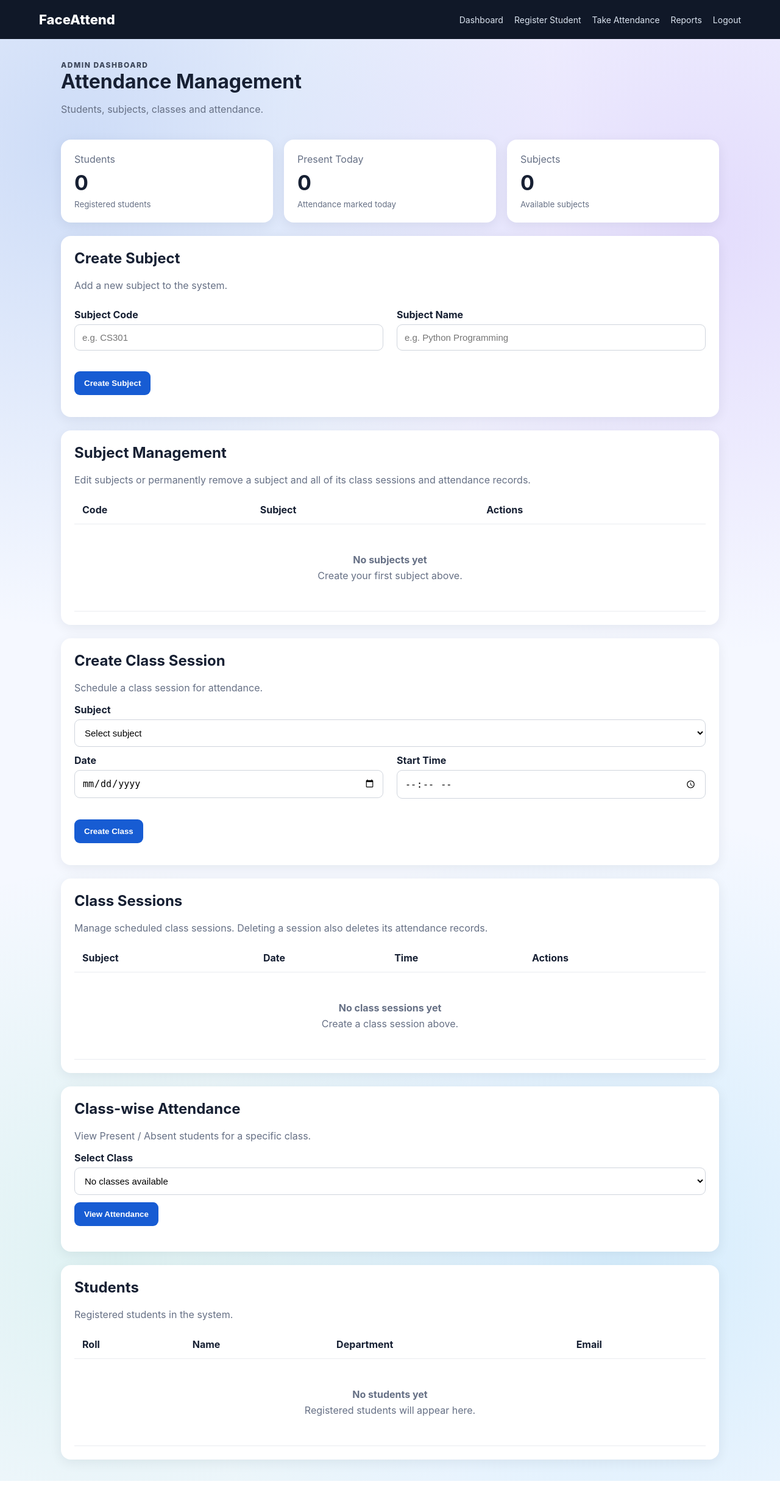
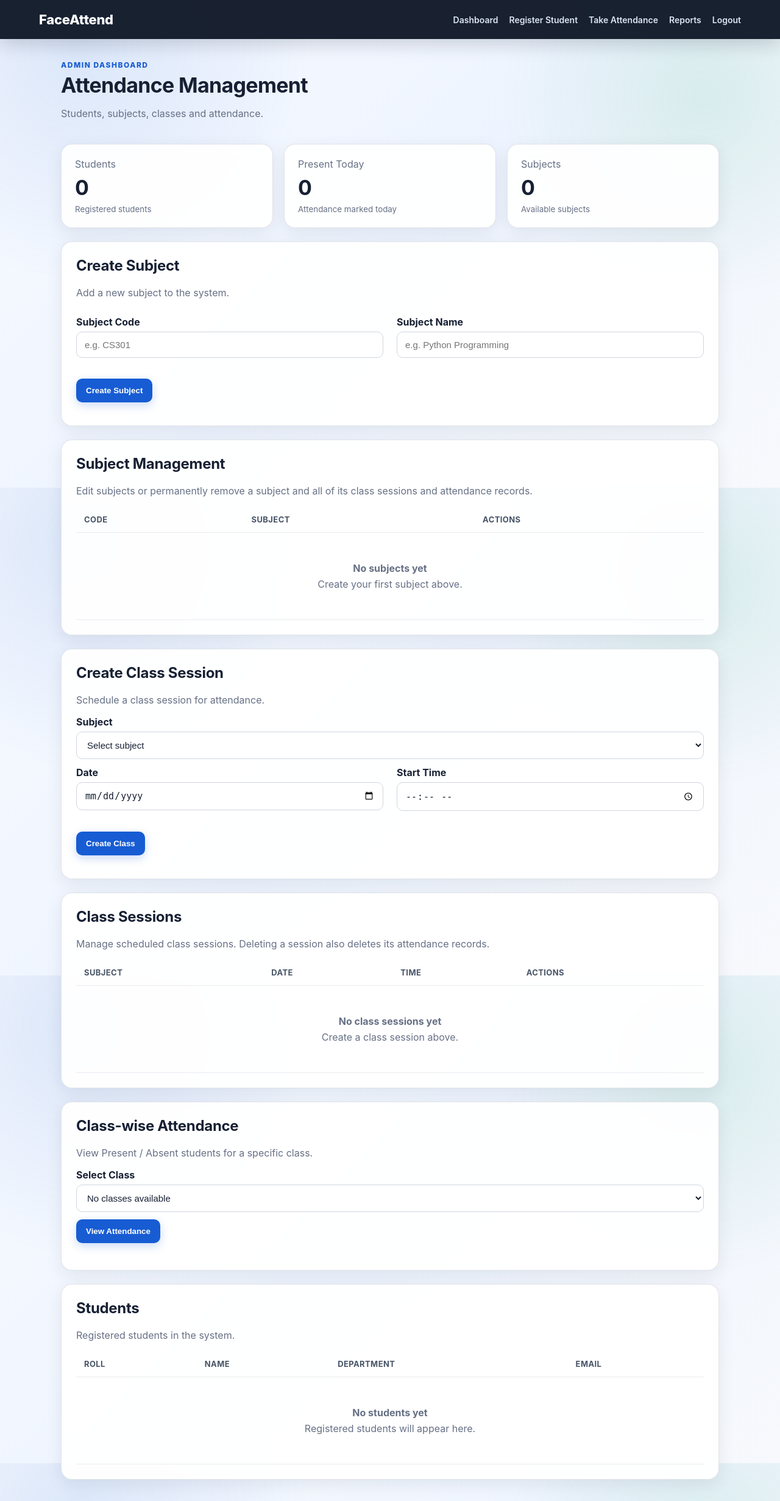
Before and after one commit to pavankumarpunugu/real-time-face-attendance, a Flask app: page /admin in a window 1280 px wide. Shown: the whole page at 61% size. Before the commit the page ends 2429 px from the top, so only its background shows below. Run offline with Flask 3, Linux system fonts and the light colour scheme; the visitor is signed in with stand-in values (Sample User, id 1); data comes from the database, SQL or seed files in the repository; data that the repository does not hold is empty; some libraries are stand-ins or nearby versions.

Commit message:
Refactor CSS styles for improved layout and aesthetics
Refactor CSS styles for body, navigation, and various components to improve layout and aesthetics.

```diff
--- a/static/style.css
+++ b/static/style.css
@@ -1,46 +1,56 @@
-*{
+* {
     box-sizing: border-box;
 }
+
 body {
     margin: 0;
     font-family: Inter, Arial, sans-serif;
-
     background:
         radial-gradient(
             circle at 10% 10%,
-rgba(23, 92, 211, 0.18),
-transparent 32%
+            rgba(23, 92, 211, 0.12),
+            transparent 28%
         ),
         radial-gradient(
-circle at 90% 15%,
-rgba(124, 58, 237, 0.15),
-transparent 30%
+            circle at 90% 20%,
+            rgba(3, 152, 85, 0.10),
+            transparent 25%
         ),
-radial-gradient(
-circle at 80% 85%,
-rgba(14, 165, 233, 0.14),
-transparent 32%
-),
-radial-gradient(
-circle at 15% 85%,
-rgba(16, 185, 129, 0.10),
-transparent 28%
-),
-#f5f8ff;
+        linear-gradient(
+            135deg,
+            #f8fbff,
+            #eef4ff,
+            #f7f9fc
+        );
+    background-attachment: fixed;
+    color: #172033;
+    min-height: 100vh;
+}
 
-color: #172033;
-}
-/* TOP NAVIGATION */
+/* =========================================
+   TOP NAVIGATION
+========================================= */
 
 .topbar {
     min-height: 64px;
-background: #101828;
+    background: rgba(16, 24, 40, 0.96);
     color: #ffffff;
+
     display: flex;
     align-items: center;
     justify-content: space-between;
+
     padding: 14px 5%;
     gap: 20px;
+
+    box-shadow:
+        0 8px 30px rgba(16, 24, 40, 0.18);
+
+    position: sticky;
+    top: 0;
+    z-index: 1000;
+
+    backdrop-filter: blur(12px);
 }
 
 .brand {
@@ -48,6 +58,7 @@ font-size: 22px;
     font-weight: 800;
     color: #ffffff;
     text-decoration: none;
+    letter-spacing: -0.3px;
 }
 
 nav {
@@ -60,9 +71,17 @@ nav a {
     color: #dbe4f0;
     text-decoration: none;
     font-size: 14px;
+    font-weight: 600;
+    transition: 0.2s ease;
 }
 
-/* MAIN */
+nav a:hover {
+    color: #ffffff;
+}
+
+/* =========================================
+   MAIN
+========================================= */
 
 .container {
     max-width: 1120px;
@@ -74,36 +93,74 @@ padding: 0 20px;
     display: flex;
     align-items: center;
     justify-content: space-between;
+
     gap: 20px;
     margin-bottom: 24px;
 }
 
 h1 {
     margin: 0 0 5px;
+    font-size: 34px;
+    letter-spacing: -0.7px;
 }
 
 h2 {
     margin-top: 0;
+    letter-spacing: -0.3px;
 }
 
 .muted {
     color: #667085;
 }
 
-/* CARDS */
+/* =========================================
+   EYEBROW
+========================================= */
+
+.eyebrow {
+    font-size: 12px;
+    font-weight: 800;
+    letter-spacing: 1.5px;
+    color: #175cd3;
+    margin-bottom: 5px;
+}
+
+/* =========================================
+   CARDS
+========================================= */
 
 .cards {
     display: grid;
     grid-template-columns: repeat(3, 1fr);
+
     gap: 18px;
     margin-bottom: 22px;
 }
 
 .card {
-background: #ffffff;
-border-radius: 16px;
+    background: rgba(255, 255, 255, 0.92);
+
+    border-radius: 18px;
+
     padding: 22px;
-box-shadow: 0 5px 20px rgba(16, 24, 40, 0.07);
+
+    border: 1px solid rgba(208, 213, 221, 0.65);
+
+    box-shadow:
+        0 8px 28px rgba(16, 24, 40, 0.08);
+
+    backdrop-filter: blur(10px);
+
+    transition:
+        transform 0.2s ease,
+        box-shadow 0.2s ease;
+}
+
+.card:hover {
+    transform: translateY(-2px);
+
+    box-shadow:
+        0 12px 32px rgba(16, 24, 40, 0.12);
 }
 
 .card span {
@@ -117,60 +174,132 @@ display: block;
     margin-top: 8px;
 }
 
-/* PANELS */
+.card small {
+    display: block;
+    margin-top: 7px;
+    color: #667085;
+}
+
+/* =========================================
+   PANELS
+========================================= */
 
 .panel {
-background: #ffffff;
-border-radius: 16px;
-padding: 22px;
-box-shadow: 0 5px 20px rgba(16, 24, 40, 0.07);
+    background: rgba(255, 255, 255, 0.94);
+
+    border-radius: 18px;
+
+    padding: 24px;
+
+    border: 1px solid rgba(208, 213, 221, 0.65);
+
+    box-shadow:
+        0 8px 28px rgba(16, 24, 40, 0.08);
+
     margin-bottom: 22px;
+
+    backdrop-filter: blur(10px);
 }
 
-/* TWO COLUMN */
+/* =========================================
+   TWO COLUMN
+========================================= */
 
 .grid2 {
     display: grid;
     grid-template-columns: 1fr 1fr;
+
     gap: 22px;
+
     margin-bottom: 22px;
 }
 
-/* FORM */
+/* =========================================
+   FORM
+========================================= */
 
 label {
     display: block;
+
     font-weight: 650;
+
     margin: 12px 0 6px;
 }
 
 input,
 select {
     width: 100%;
-padding: 12px;
+
+    padding: 12px 13px;
+
     border: 1px solid #d0d5dd;
-border-radius: 9px;
+
+    border-radius: 10px;
+
     font-size: 15px;
+
     background: #ffffff;
+
+    color: #172033;
+
+    outline: none;
+
+    transition:
+        border-color 0.2s ease,
+        box-shadow 0.2s ease;
 }
 
-/* BUTTONS */
+input:focus,
+select:focus {
+    border-color: #175cd3;
+
+    box-shadow:
+        0 0 0 3px rgba(23, 92, 211, 0.12);
+}
+
+/* =========================================
+   BUTTONS
+========================================= */
 
 button,
 .button {
     border: 0;
-border-radius: 9px;
+
+    border-radius: 10px;
+
     padding: 12px 16px;
+
     font-weight: 700;
+
     cursor: pointer;
+
     text-decoration: none;
+
     display: inline-block;
+
     margin: 12px 6px 0 0;
+
+    transition:
+        transform 0.15s ease,
+        box-shadow 0.2s ease,
+        opacity 0.2s ease;
+}
+
+button:hover,
+.button:hover {
+    transform: translateY(-1px);
 }
 
 .primary {
     background: #175cd3;
     color: #ffffff;
+
+    box-shadow:
+        0 5px 15px rgba(23, 92, 211, 0.22);
+}
+
+.primary:hover {
+    background: #124bb3;
 }
 
 .secondary {
@@ -304,32 +489,74 @@ overflow-x: auto;
 
 table {
     width: 100%;
+
     border-collapse: collapse;
+
+    background: transparent;
 }
 
 th,
 td {
     text-align: left;
+
     padding: 13px;
+
     border-bottom: 1px solid #eaecf0;
 }
 
-/* STUDENT DASHBOARD */
+th {
+    color: #475467;
+
+    font-size: 13px;
+
+    text-transform: uppercase;
+
+    letter-spacing: 0.4px;
+}
+
+tbody tr {
+    transition: background 0.15s ease;
+}
+
+tbody tr:hover {
+    background: rgba(238, 244, 255, 0.55);
+}
+
+/* =========================================
+   STUDENT DASHBOARD
+========================================= */
 
 .student-hero {
-background: linear-gradient(135deg, #101828, #175cd3);
+    background:
+        linear-gradient(
+            135deg,
+            #101828,
+            #175cd3
+        );
+
     color: #ffffff;
+
     border-radius: 20px;
+
     padding: 30px;
+
     margin-bottom: 24px;
+
     display: flex;
+
     align-items: center;
+
     justify-content: space-between;
+
     gap: 20px;
+
+    box-shadow:
+        0 15px 35px rgba(23, 92, 211, 0.22);
 }
 
 .student-hero h1 {
     margin: 5px 0;
+
     font-size: 32px;
 }
 
@@ -337,14 +564,13 @@ font-size: 32px;
     color: #d0d5dd;
 }
 
-.eyebrow {
-font-size: 12px;
-font-weight: 800;
-letter-spacing: 1.5px;
-opacity: 0.8;
+.student-hero .eyebrow {
+    color: #ffffff;
 }
 
-/* STAT CARDS */
+/* =========================================
+   STAT CARDS
+========================================= */
 
 .attendance-cards {
     margin-bottom: 24px;
@@ -427,47 +688,72 @@ margin-top: 0;
 
 .attendance-number {
     font-size: 28px;
+
     font-weight: 800;
+
     color: #175cd3;
 }
 
-/* STATUS BADGES */
+/* =========================================
+   STATUS BADGES
+========================================= */
 
 .status-badge {
     display: inline-flex;
+
     align-items: center;
+
     gap: 5px;
+
     padding: 6px 10px;
+
     border-radius: 999px;
+
     font-size: 13px;
+
     font-weight: 700;
 }
 
 .status-badge.present {
     background: #ecfdf3;
+
     color: #027a48;
 }
 
 .status-badge.absent {
     background: #fef3f2;
+
     color: #b42318;
 }
 
-/* EMPTY STATE */
+/* =========================================
+   EMPTY STATE
+========================================= */
 
 .empty-state {
     display: flex;
+
     flex-direction: column;
+
     align-items: center;
+
     justify-content: center;
+
     padding: 35px;
+
     color: #667085;
+
     gap: 6px;
+
+    text-align: center;
 }
 
-/* MOBILE */
+/* =========================================
+   RESPONSIVE
+========================================= */
 
 @media (max-width: 760px) {
+
     .grid2,
     .cards {
         grid-template-columns: 1fr;
```
Also changed, not shown: other parts of static/style.css (+161 -51 lines). Lines whose indentation alone changed are shown as unchanged.
